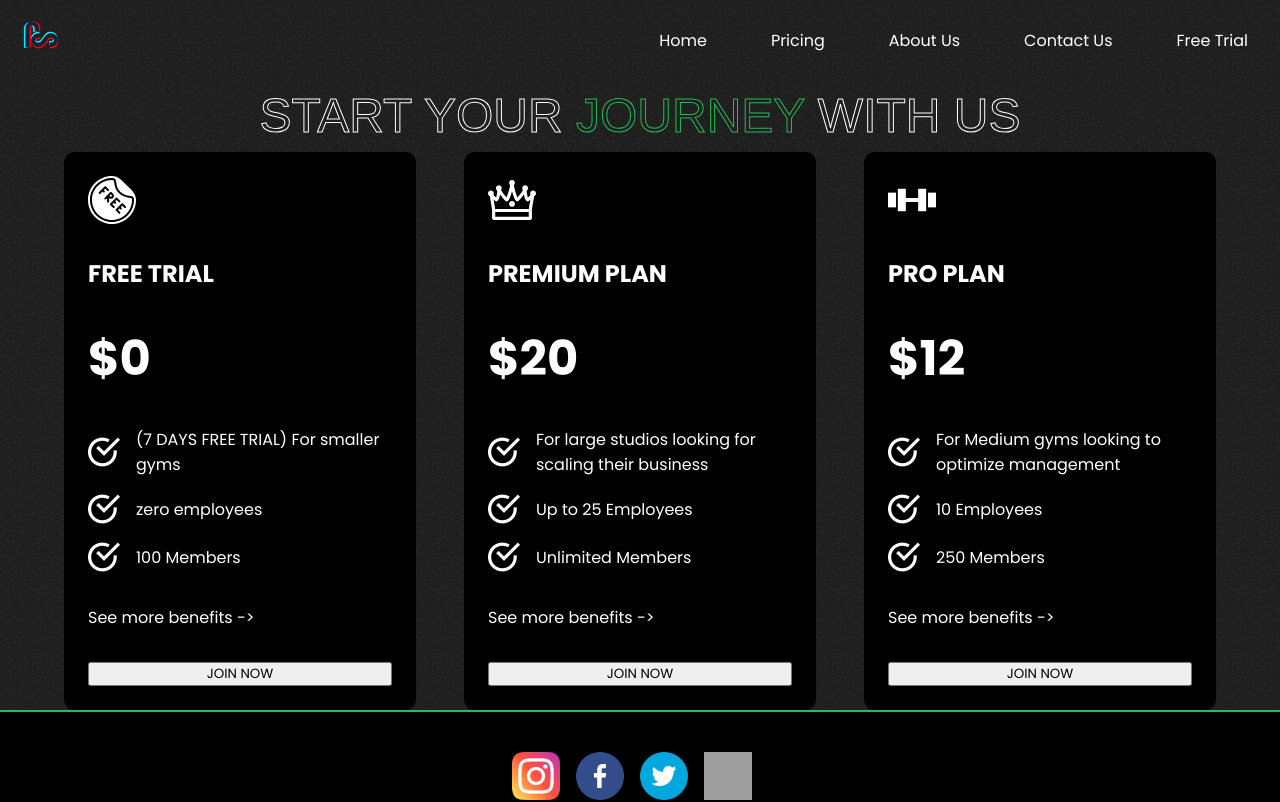
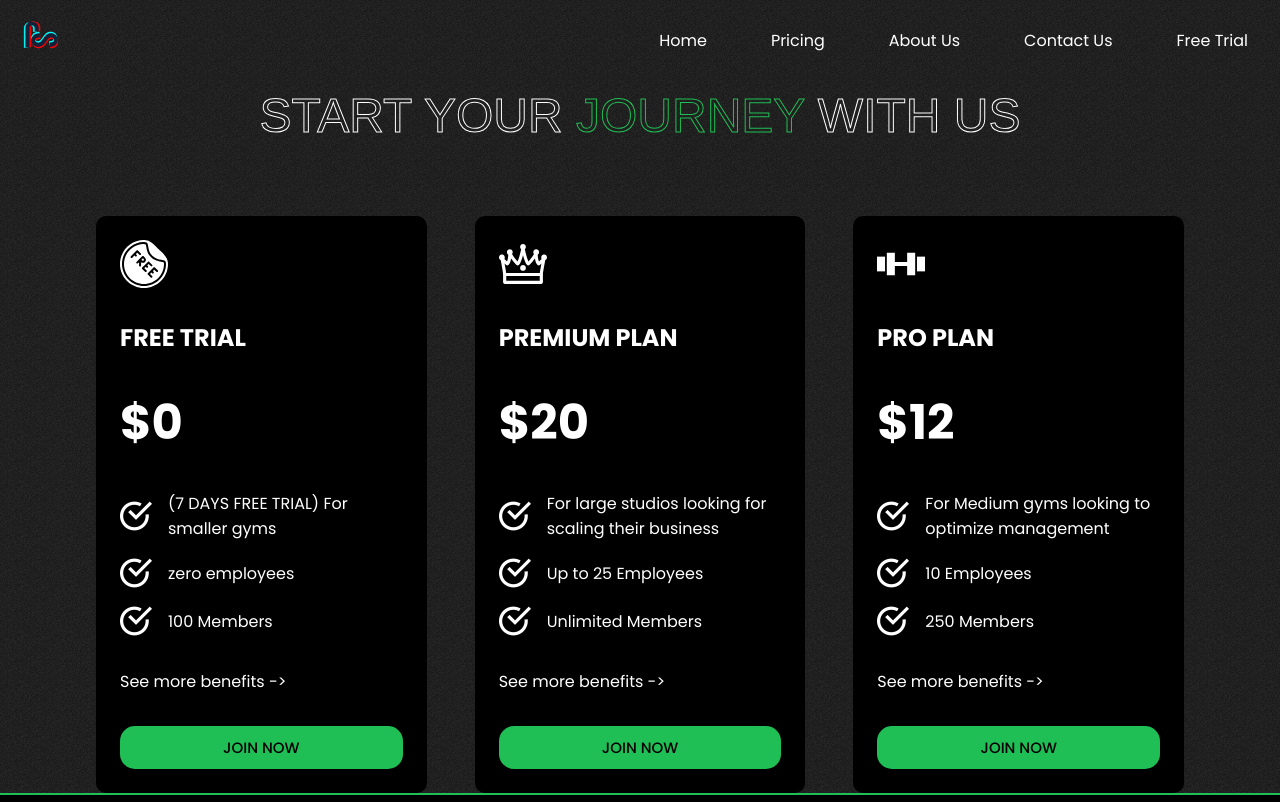
Before and after one commit to pesto-students/easy-manage-frontend-team3-jesus, a React (Create React App) app in the folder jymspace-frontend/: page /Pricing in a window 1280 px wide. Shown: the top 802 px of the page. Built offline with nearby package versions, Linux system fonts and the light colour scheme; grey boxes are pictures that could not be loaded.

Commit message:
adding some css

```diff
--- a/jymspace-frontend/src/components/Pages/Pricing/Pricing.css
+++ b/jymspace-frontend/src/components/Pages/Pricing/Pricing.css
@@ -1,27 +1,24 @@
-.programs-header {
+.pricing-programs-header {
   text-align: center;
   text-transform: uppercase;
   font-size: 3rem;
 }
 
-
-
 .pricing-container {
-  margin-top: 0rem;
   padding: 0 2rem;
   display: flex;
   flex-direction: column;
   gap: 4rem;
   position: relative;
 }
-.plans {
+.pricing {
   display: flex;
   align-items: center;
   justify-content: center;
   gap: 3rem;
   margin: 0 4rem 0 4rem;
 }
-.plan {
+.pricing-plan {
   display: flex;
   flex: 1;
   flex-direction: column;
@@ -33,24 +30,24 @@
   border-radius: 10px;
 }
 
-.plan:hover {
+.pricing-plan:hover {
   background-image: var(--gradient);
 }
-.plan > span:nth-of-type(1) {
+.pricing-plan > span:nth-of-type(1) {
   fill: var(--white);
   width: 3rem;
   height: 3rem;
 }
 
-.plan > span:nth-of-type(2) {
+.pricing-plan > span:nth-of-type(2) {
   font-size: 1.5rem;
   font-weight: bold;
 }
-.plan > span:nth-of-type(3) {
+.pricing-plan > span:nth-of-type(3) {
   font-size: 3rem;
   font-weight: bold;
 }
-.plan > span:nth-of-type(5) {
+.pricing-plan > span:nth-of-type(5) {
   font-size: 1rem;
 }
 .features {
@@ -67,3 +64,22 @@
 .feature > img {
   width: 2rem;
 }
+.btn {
+  -webkit-border-radius: 15;
+  -moz-border-radius: 15;
+  border-radius: 15px;
+  color: #000000;
+  font-size: 15px;
+  background: #20bf55;
+  padding: 10px 20px 10px 20px;
+  text-decoration: none;
+  font-weight: 500;
+  border-style: none;
+  z-index: 8;
+}
+
+.btn:hover {
+  background: var(--white);
+  text-decoration: none;
+  cursor: pointer;
+}
--- a/jymspace-frontend/src/components/Pages/Pricing/Pricing.jsx
+++ b/jymspace-frontend/src/components/Pages/Pricing/Pricing.jsx
@@ -10,15 +10,15 @@ const Pricing = () => {
   return (
     <>
     <Navbar/>
-    <div className="plans-container" >
-      <div className="programs-header">
+    <div className="pricing-container" >
+      <div className="pricing-programs-header">
         <span className="stroke-text header-text">Start Your</span>
         <span className="stroke-text-green header-text"> Journey </span>
         <span className="stroke-text header-text">With Us </span>
       </div>
-      <div className="plans">
+      <div className="pricing">
         {plansData.map((plan, i) => (
-          <div className="plan" key={i}>
+          <div className="pricing-plan" key={i}>
             <span>{plan.icon}</span>
             <span>{plan.name}</span>
             <span>${plan.price}</span>
@@ -44,4 +44,4 @@ const Pricing = () => {
   )
 }
 
-export default Pricing
+export default Pricing;
```
